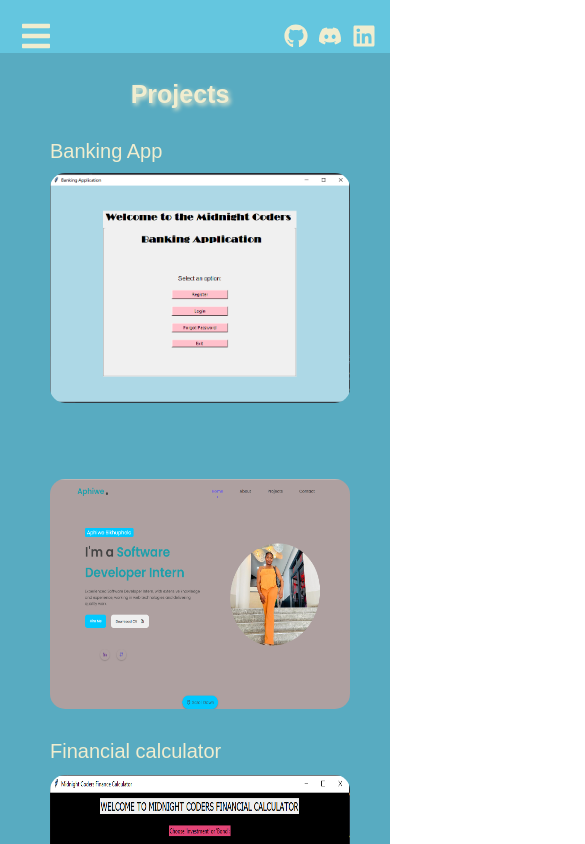
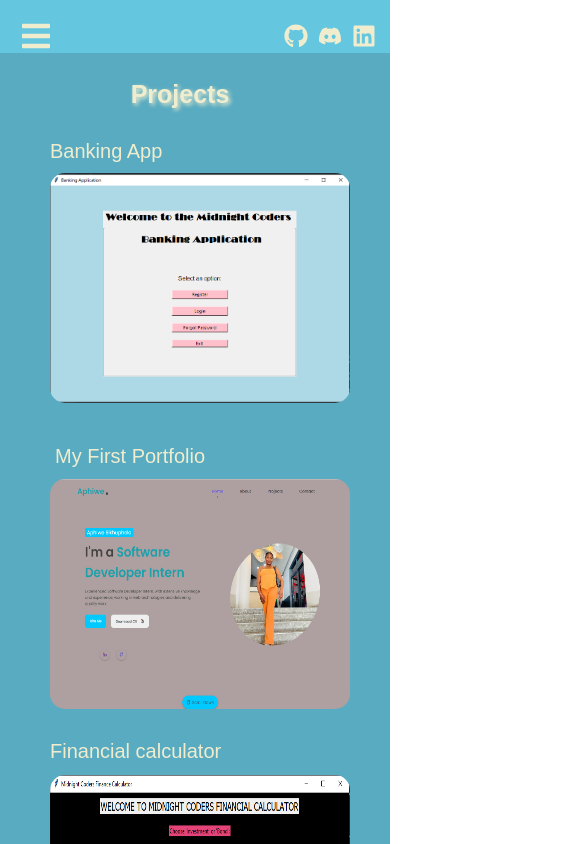
Before and after one commit to Sikhuphela/Port, a React (Create React App) app: page /projects in a window 390 px wide. Shown: the top 844 px of the page, 585 px wide, since content can reach past the window. Built offline with nearby package versions, Linux system fonts and the light colour scheme.

Commit message:
completed project responsiveness

```diff
--- a/src/Pages/Contact.css
+++ b/src/Pages/Contact.css
@@ -255,3 +255,11 @@ height: 62px;
   background-color: #58ABC1;
 }
 }
+@media screen and (max-width: 768px) {
+  .contact-container {
+  display: flex;
+  flex-direction: column;
+  height: 772px;
+  background-color: #58ABC1;
+}
+}
--- a/src/Pages/Projects.css
+++ b/src/Pages/Projects.css
@@ -405,4 +405,8 @@ margin-left: -100px;
     width: 300px;
     margin-top: 230px;
       }
+      .projects .text-wrapper-1{
+        margin-left: -645px;
+        margin-top: 235px;
+      }
  }
```
